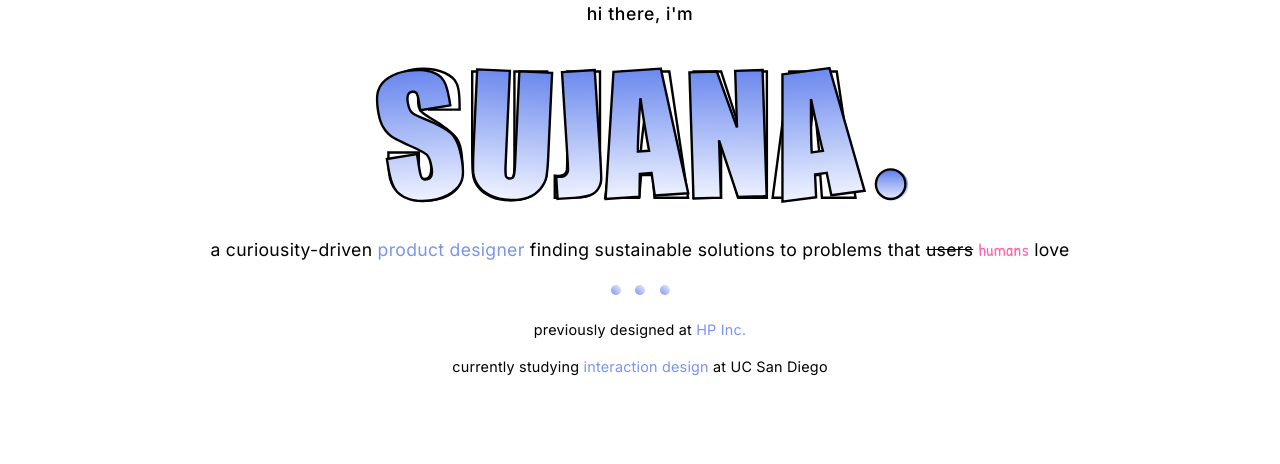
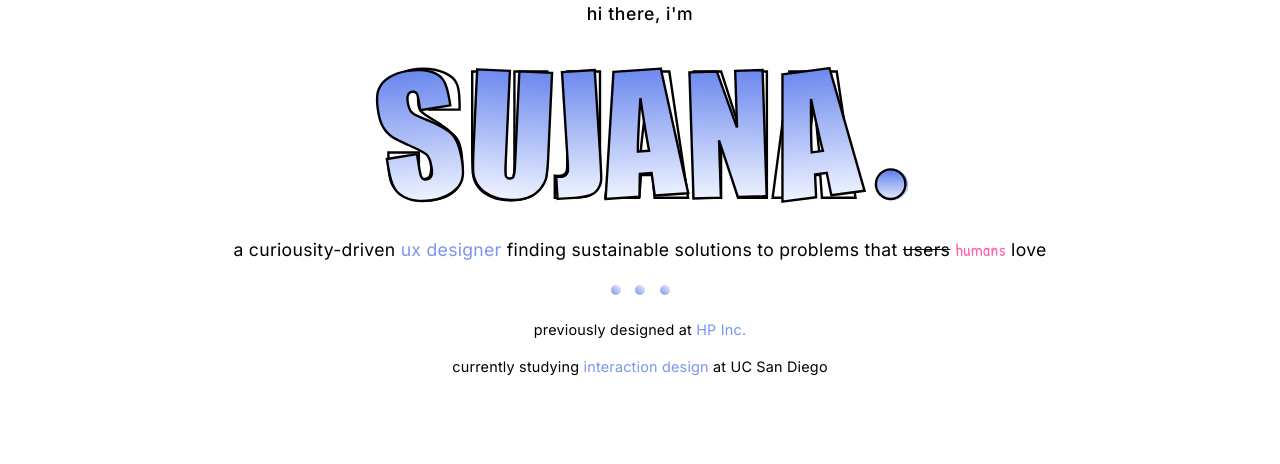
Before and after one commit to sujananagasuri/sujananagasuri.github.io, a plain HTML site: page index.html in a window 1280 px wide. Shown: the part 133-597 px from the top of the page. Drawn offline with nearby package versions, Linux system fonts and the light colour scheme.

Commit message:
Update index.html
changed product to UX in description

```diff
--- a/index.html
+++ b/index.html
@@ -59,7 +59,7 @@
                 <div class="col-lg-12 col-md-12 col-sm-12 text-center">
                     <p class="text1">hi there, i'm</p>
                     <img class="heroImage" src="images/hero.svg" alt="Sujana.">
-                    <p class="text2">a curiousity-driven <span class="colored-text">product designer</span> finding sustainable solutions to problems that <span class="striked-text">users</span> <span class="hand-text">humans</span> love</p>
+                    <p class="text2">a curiousity-driven <span class="colored-text">UX designer</span> finding sustainable solutions to problems that <span class="striked-text">users</span> <span class="hand-text">humans</span> love</p>
                     <div class="circle"></div>
                     <div class="circle"></div>
                     <div class="circle"></div>
```
